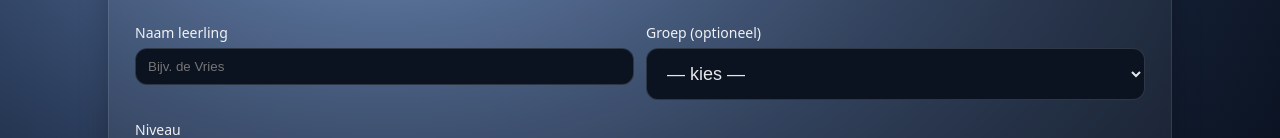
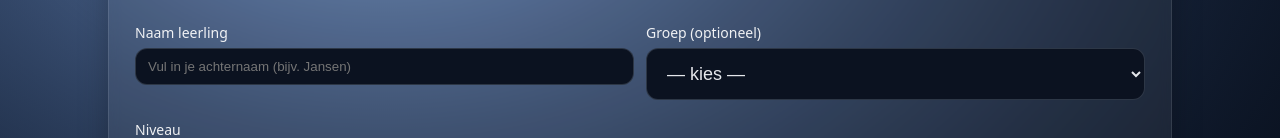
Before and after one commit to jcmacallan-svg/toeenuitgang-, a plain HTML site: page index.html in a window 1280 px wide. Shown: the part 226-364 px from the top of the page. Drawn offline with Linux system fonts and the light colour scheme.

Commit message:
Update index.html

```diff
--- a/index.html
+++ b/index.html
@@ -35,7 +35,7 @@
     <div class="grid2">
       <label class="field">
         <span>Naam leerling</span>
-        <input id="studentName" autocomplete="Last name" placeholder="Bijv. de Vries" />
+        <input id="studentName" autocomplete="name" placeholder="Vul in je achternaam (bijv. Jansen)" />
       </label>
 
       <label class="field">
```
